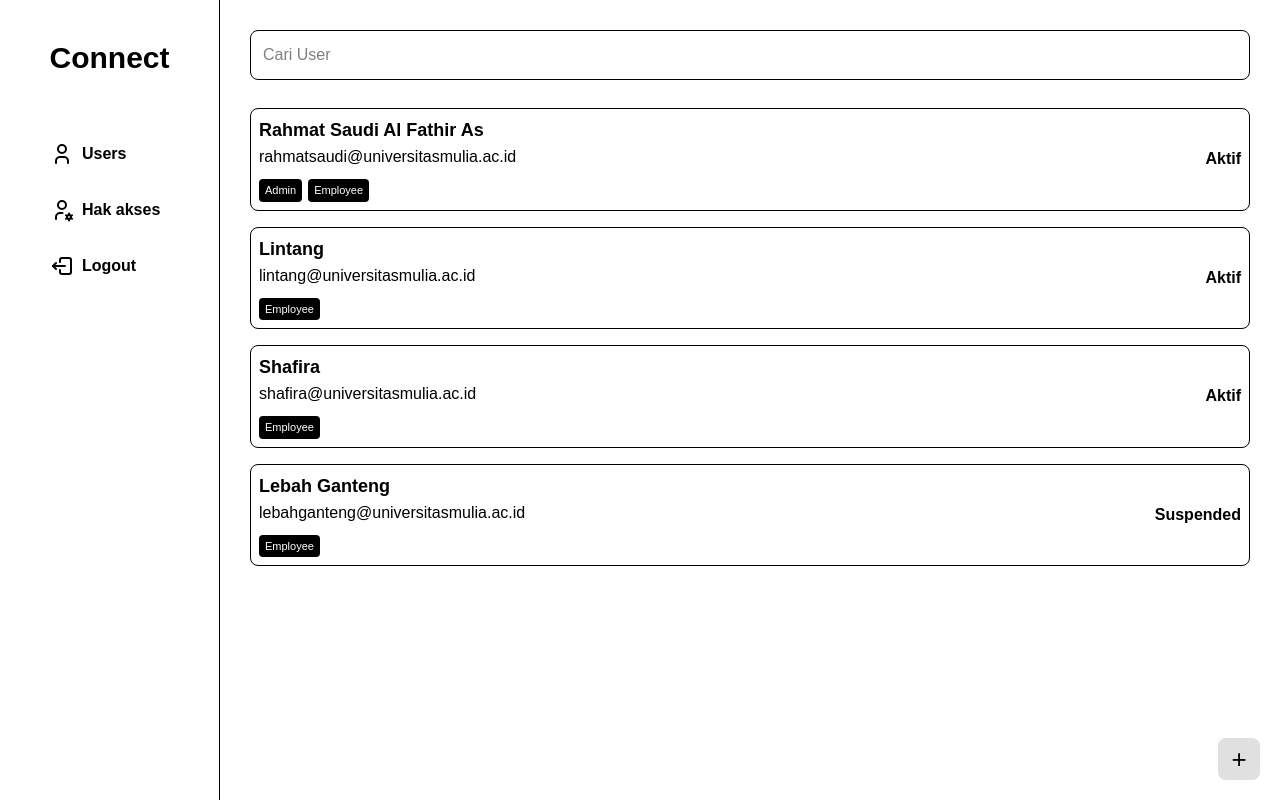
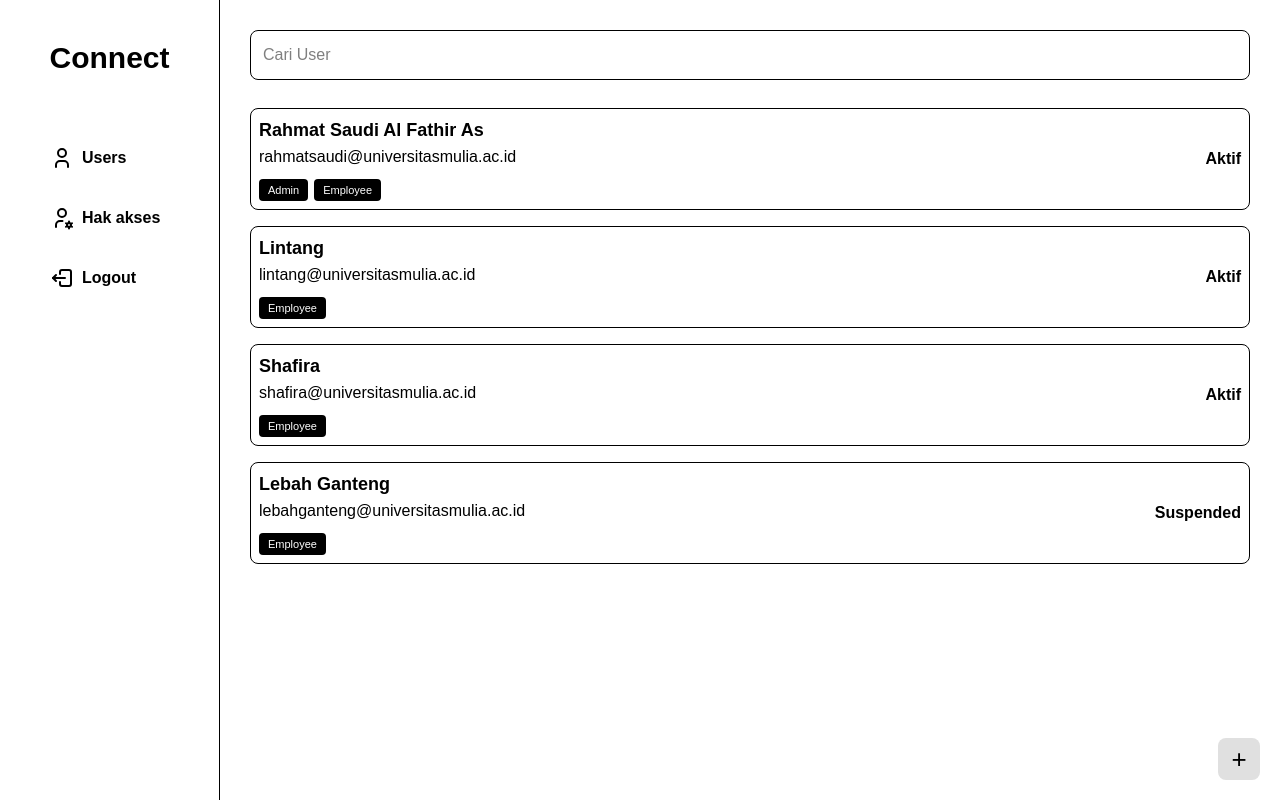
Before and after one commit to windywlndrii/connect-app, a Next.js app: page /users in a window 1280 px wide. Built offline with nearby package versions, Linux system fonts and the light colour scheme.

Commit message:
add content :user page

```diff
--- a/src/app/users/page.js
+++ b/src/app/users/page.js
@@ -10,19 +10,19 @@ export default function UserPages() {
     <div id="container" className="flex h-[100vh] text-black">
       <section
         id="navigation"
-        className="bg-white-500 p-10 w-[220px] border-r border-black flex flex-col gap-10"
+        className="bg-white p-10 w-[220px] border-r flex flex-col"
       >
         <h1 className="text-3xl font-bold text-center">Connect</h1>
-        <div className="flex flex-col gap-3 mt-4">
-          <button className="bg-transparent border-none p-2.5 text-left text-base cursor-pointer flex items-center gap-2 text-black rounded-lg font-bold">
+        <div className="flex flex-col gap-4 mt-15">
+          <button className="p-2.5 text-left text-base cursor-pointer flex items-center gap-2 rounded-lg font-bold">
             {" "}
             <IconUser /> Users
           </button>
-          <button className="bg-transparent border-none p-2.5 text-left text-base cursor-pointer flex items-center gap-2 text-black rounded-lg font-bold">
+          <button className="p-2.5 text-left text-base cursor-pointer flex items-center gap-2 rounded-lg font-bold">
             {" "}
             <IconUserCog /> Hak akses
           </button>
-          <button className="bg-transparent border-none p-2.5 text-left text-base cursor-pointer flex items-center gap-2 text-black rounded-lg font-bold">
+          <button className="p-2.5 text-left text-base cursor-pointer flex items-center gap-2 rounded-lg font-bold">
             {" "}
             <IconLogout2 /> Logout
           </button>
@@ -35,10 +35,10 @@ export default function UserPages() {
         <input
           type="search"
           placeholder="Cari User"
-          className="w-full p-3 border border-black rounded-lg mb-7 text-base"
+          className="w-full p-3 border rounded-lg mb-7 text-base"
         ></input>
         <div className="flex flex-col gap-4">
-          <div className="border border-black rounded-lg p-2 flex justify-between items-center">
+          <div className="border rounded-lg p-2 flex justify-between items-center">
             <div>
               <h2 className="text-[18px] font-bold mb-[1px]">
                 Rahmat Saudi Al Fathir As
@@ -46,10 +46,10 @@ export default function UserPages() {
               <p className="text-base text-black mb-2">
                 rahmatsaudi@universitasmulia.ac.id
               </p>
-              <span className="bg-black text-white text-[11px] px-[6px] py-[3px] rounded mr-[6px] inline-block badge">
+              <span className="bg-black text-white text-[11px] px-[9px] py-[5px] rounded mr-[6px]">
                 Admin
               </span>
-              <span className="bg-black text-white text-[11px] px-[6px] py-[3px] rounded mr-[6px] inline-block badge">
+              <span className="bg-black text-white text-[11px] px-[9px] py-[5px] rounded">
                 Employee
               </span>
             </div>
@@ -58,13 +58,13 @@ export default function UserPages() {
             </span>
           </div>
 
-          <div className="border border-black rounded-lg p-2 flex justify-between items-center">
+          <div className="border rounded-lg p-2 flex justify-between items-center">
             <div>
               <h2 className="text-[18px] font-bold mb-[1px]">Lintang</h2>
               <p className="text-base text-black mb-2">
                 lintang@universitasmulia.ac.id
               </p>
-              <span className="bg-black text-white text-[11px] px-[6px] py-[3px] rounded mr-[6px] inline-block badge">
+              <span className="bg-black text-white text-[11px] px-[9px] py-[5px] rounded">
                 Employee
               </span>
             </div>
@@ -73,13 +73,13 @@ export default function UserPages() {
             </span>
           </div>
 
-          <div className="border border-black rounded-lg p-2 flex justify-between items-center">
+          <div className="border rounded-lg p-2 flex justify-between items-center">
             <div>
               <h2 className="text-[18px] font-bold mb-[1px]">Shafira</h2>
               <p className="text-base text-black mb-2">
                 shafira@universitasmulia.ac.id
               </p>
-              <span className="bg-black text-white text-[11px] px-[6px] py-[3px] rounded mr-[6px] inline-block badge">
+              <span className="bg-black text-white text-[11px] px-[9px] py-[5px] rounded">
                 Employee
               </span>
             </div>
@@ -88,13 +88,13 @@ export default function UserPages() {
             </span>
           </div>
 
-          <div className="border border-black rounded-lg p-2 flex justify-between items-center">
+          <div className="border rounded-lg p-2 flex justify-between items-center">
             <div>
               <h2 className="text-[18px] font-bold mb-[1px]">Lebah Ganteng</h2>
               <p className="text-base text-black mb-2">
                 lebahganteng@universitasmulia.ac.id
               </p>
-              <span className="bg-black text-white text-[11px] px-[6px] py-[3px] rounded mr-[6px] inline-block badge">
+              <span className="bg-black text-white text-[11px] px-[9px] py-[5px] rounded">
                 Employee
               </span>
             </div>
@@ -104,7 +104,7 @@ export default function UserPages() {
           </div>
         </div>
       </section>
-      <button className="fixed right-5 bottom-5 w-[42px] h-[42px] rounded-lg text-[26px] bg-[#e0e0e0] border-none cursor-pointer">
+      <button className="fixed right-5 bottom-5 w-[42px] h-[42px] rounded-lg text-[26px] bg-[#e0e0e0] cursor-pointer">
         +
       </button>
     </div>
```
